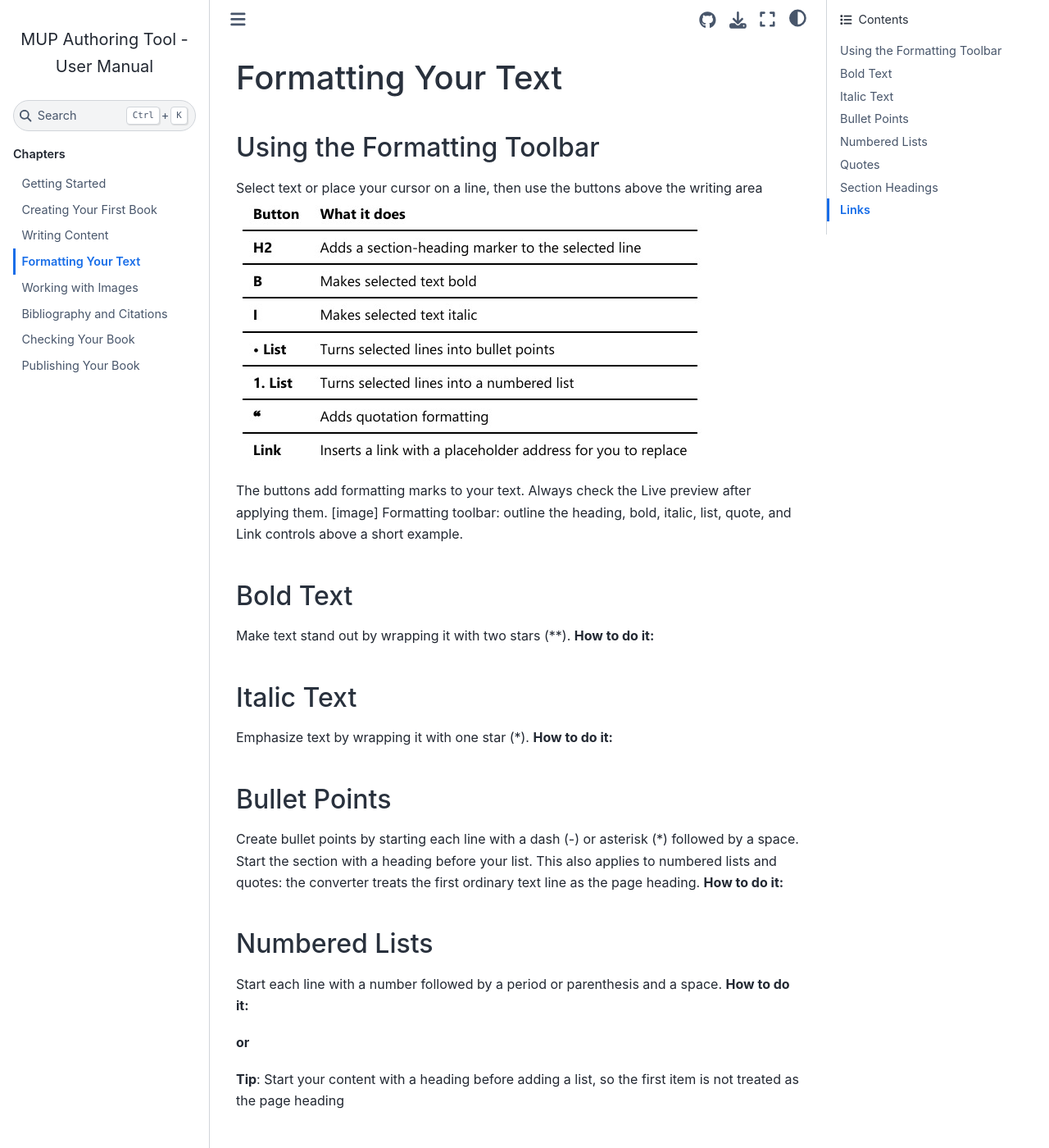
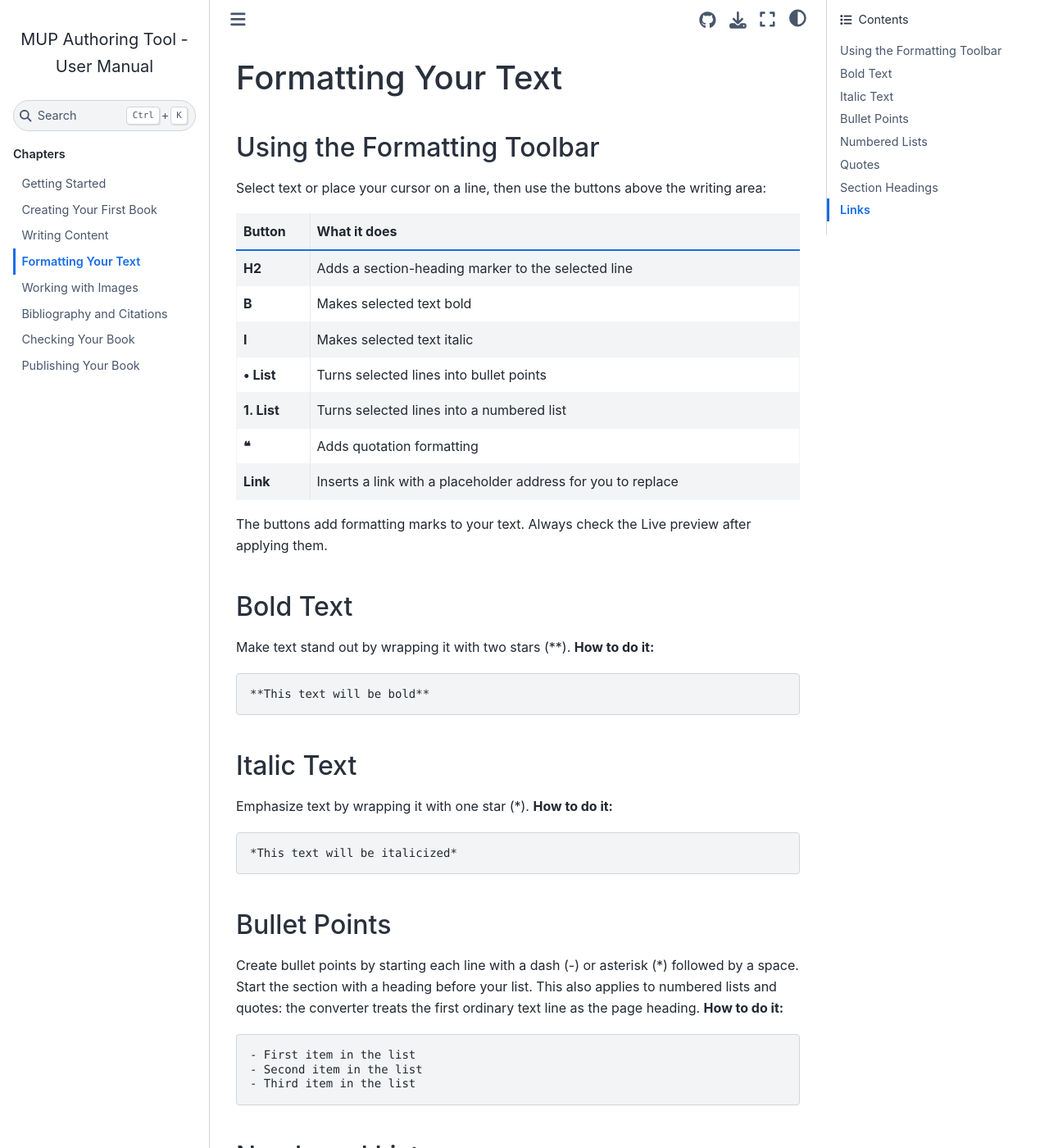
Before and after one commit to MaastrichtUniversityPress/mup-authoring-tool-user-manual, a Jupyter Book: the page built from book/chapters/04-formatting-your-text.md, in a window 1280 px wide and 1400 px high. Shown: the whole window at 82% size. Built offline with Jupyter Book 1.0.4 settings and Sphinx 7.4.7 and the Sphinx Book theme 1.1.4, drawn with Linux system fonts in a browser that asks for light colours; some of the changed text lies outside the part shown.

Commit message:
new changes made

````diff
--- a/book/chapters/04-formatting-your-text.md
+++ b/book/chapters/04-formatting-your-text.md
@@ -1,30 +1,66 @@
 # Formatting Your Text
 
 ## Using the Formatting Toolbar
-Select text or place your cursor on a line, then use the buttons above the writing area
-![](images/whatsapp-image-2026-11-16-at-09.08.44.jpeg)
+Select text or place your cursor on a line, then use the buttons above the writing area:
+
+| Button | What it does |
+|--------|--------------|
+| **H2** | Adds a section-heading marker to the selected line |
+| **B** | Makes selected text bold |
+| **I** | Makes selected text italic |
+| **• List** | Turns selected lines into bullet points |
+| **1. List** | Turns selected lines into a numbered list |
+| **❝** | Adds quotation formatting |
+| **Link** | Inserts a link with a placeholder address for you to replace |
+
 
 The buttons add formatting marks to your text. Always check the Live preview after applying them.
-[image] Formatting toolbar: outline the heading, bold, italic, list, quote, and Link controls above a short example.
+
 
 ## Bold Text
 Make text stand out by wrapping it with two stars (**).
 **How to do it:**
 
+```text
+**This text will be bold**
+```
+
 ## Italic Text
 Emphasize text by wrapping it with one star (*).
 **How to do it:**
+
+```text
+*This text will be italicized*
+```
 
 ## Bullet Points
 Create bullet points by starting each line with a dash (-) or asterisk (*) followed by a space.
 Start the section with a heading before your list. This also applies to numbered lists and quotes: the converter treats the first ordinary text line as the page heading.
 **How to do it:**
 
+```text
+- First item in the list
+- Second item in the list
+- Third item in the list
+```
+
 ## Numbered Lists
 Start each line with a number followed by a period or parenthesis and a space.
 **How to do it:**
 
+```text
+1. First step
+2. Second step
+3. Third step
+```
+
 **or**
+
+```text
+1) First step
+2) Second step
+3) Third step
+```
 
 **Tip**: Start your content with a heading before adding a list, so the first item is not treated as the page heading
 
@@ -32,9 +68,19 @@ Start each line with a number followed by a period or parenthesis and a space.
 Add quotations by starting a line with a greater-than symbol (>).
 **How to do it:**
 
+```text
+> This is a famous quote from someone important.
+```
+
 ## Section Headings
 Short standalone lines are automatically detected as section headings. Leave a blank line before and after them to keep your writing easy to read.
 **How to do it:**
+
+```text
+Introduction to the Topic
+
+This is the paragraph content that follows the heading.
+```
 
 ## Links
 1. Select the words you want readers to click
@@ -42,3 +88,8 @@ Short standalone lines are automatically detected as section headings. Leave a b
 3. Replace https://example.com in the inserted text with the correct address
 4. Check the link in the preview and in your published book
 **How to do it:**
+
+
+```text
+Read the [project website](https://example.com) for more information.
+```
````
Also changed, not shown: book/chapters/09-working-with-published-versions.md (+19 -0 lines), book/chapters/10-working-with-existing-books.md (+23 -0 lines), book/chapters/11-saving-your-work-and-helpful-tips.md (+31 -0 lines), book/chapters/12-tips-for-a-great-book.md (+34 -0 lines), book/chapters/13-help-and-cheatsheet.md (+42 -0 lines).
